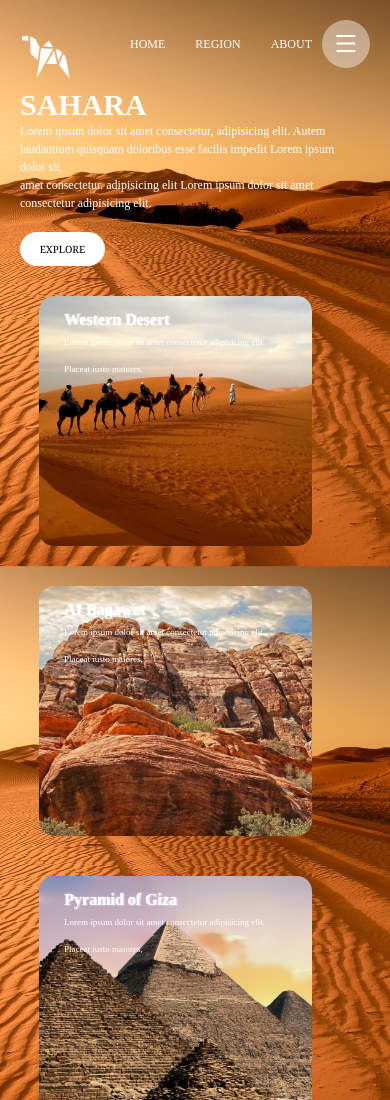
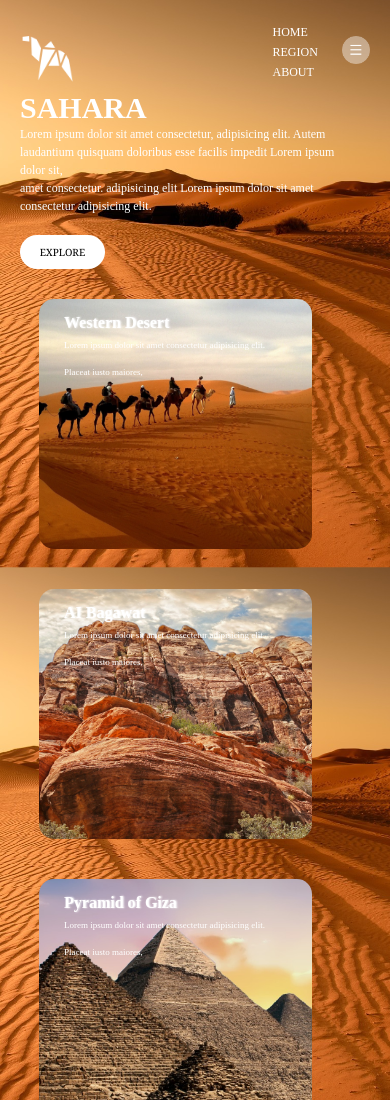
Before and after one commit to hrishabhsharma/CSS_Handson_6, a plain HTML site: page index.html in a window 390 px wide. Shown: the top 1100 px of the page. Drawn offline with Linux system fonts and the light colour scheme.

Commit message:
navbar menu modified

```diff
--- a/style.css
+++ b/style.css
@@ -153,11 +153,23 @@ a{
         transform: scale(0.8);
     }
     .navbar{
-       margin-right: 20px;
+        flex-flow: column wrap;
+        justify-content: center;
+        align-content: space-between;
+        margin-right: 20px;
+        width: 25%;
+        height: 60px;
     }
     .navbar>div{
+        width: 50%;
         font-size: 12px;
-        margin-right: 30px;
+        margin-right: 0px;
+        margin-top: 5px;
+    }
+    .navbar-icon{
+        height: 28px;
+        width: 28px;
+        margin-left: 0px;
     }
     .container_2{
         flex-direction: column;
```
